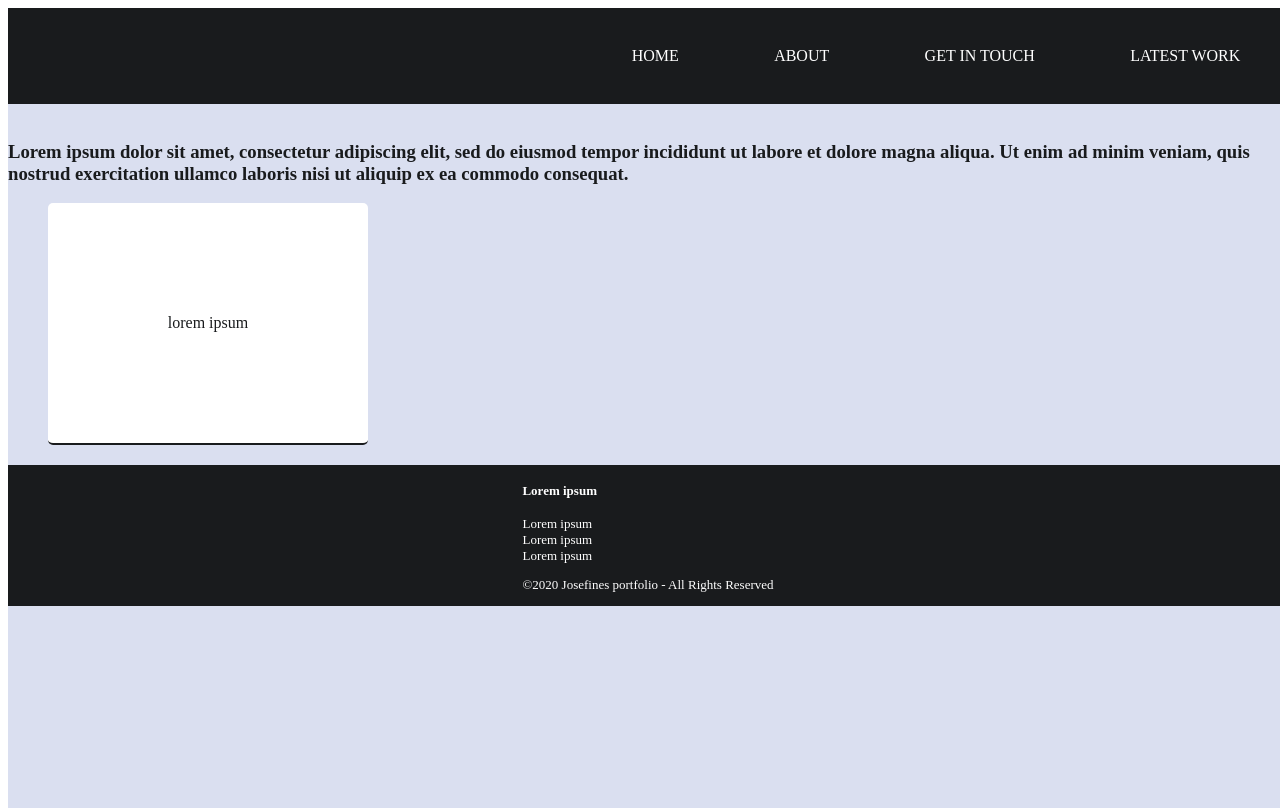
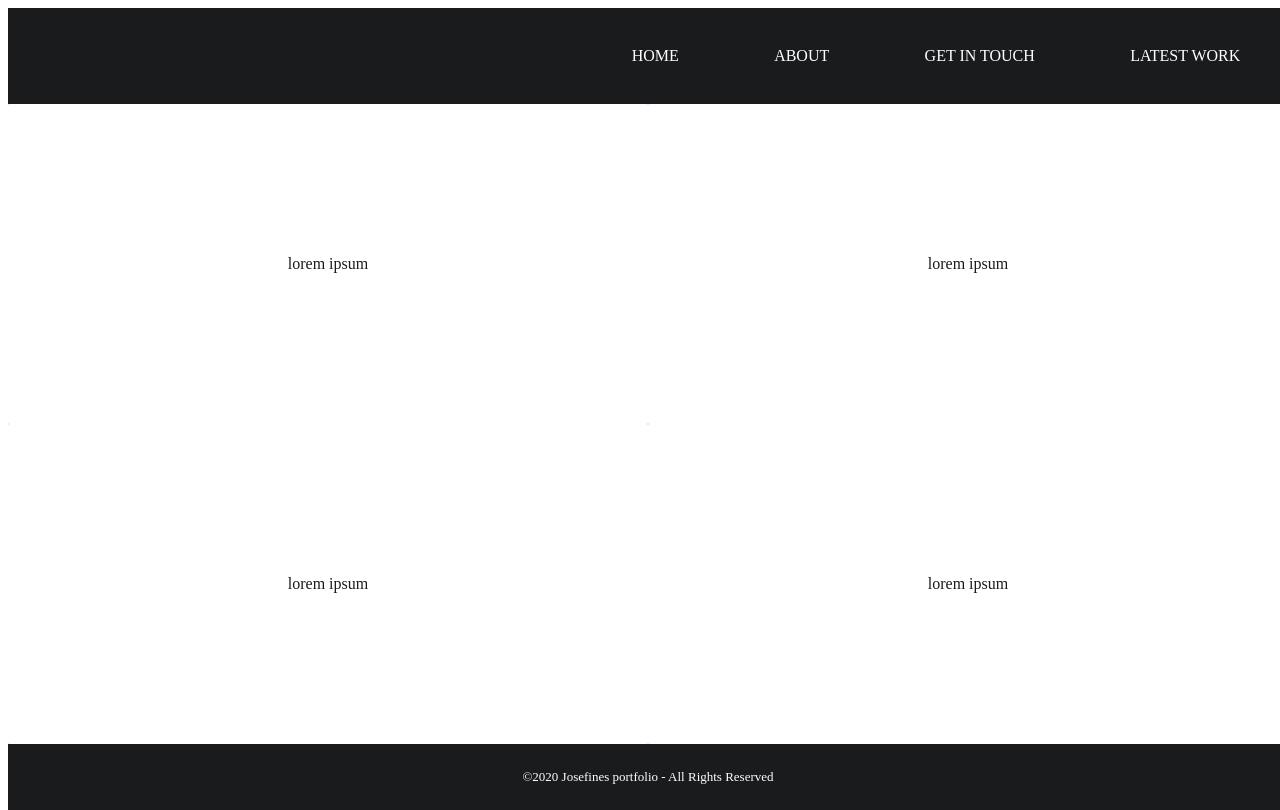
Before and after one commit to jbrorson/My-First-Portfolio-Site, a React (Create React App) app: page / in a window 1280 px wide. Built offline with nearby package versions, Linux system fonts and the light colour scheme.

Commit message:
new startingview

```diff
--- a/src/App.css
+++ b/src/App.css
@@ -9,7 +9,7 @@
     /* text-align: center; */
     height: 100vh;
     width: 100vw;
-    display: block;
+    display: inline-block;
     justify-content: center;
     background: var(--mainLightBlue);
     color: white;
--- a/src/App.js
+++ b/src/App.js
@@ -30,8 +30,11 @@ function App() {
                     <About />
                   </Route>
                 </Switch>
-              <Content />
+              {/* <Content /> */}
             <Card title="My skills" message="I'm a front-end developer" />
+            <Card />
+            <Card />
+            <Card />
             {/* <Card title="About me" message="27 Y/O, from Stockholm" />
           <Card title="Contact" message="Write something to me..."/> */}
         <Footer />
--- a/src/components/Card.js
+++ b/src/components/Card.js
@@ -1,49 +1,21 @@
 import React, { Component } from 'react';
 import styled from 'styled-components';
-// import './App.css';
-
-
-
-// function Card(props) {
-// 	return(
-// 		<div className="CardInfo">
-// 			<h3>{props.title}</h3>
-// 			<p>{props.message}</p>
-// 			<button>Click here</button>
-// 		</div>
-// 	);
-// }
-
-// export default Card;
 
 const Card = styled.div`
-	/* height: 300px;
-    width: 300px;  */
-    background: white;
-    border-radius: 5px;
+
+    border-radius: 2px;
     display: flex;
-    flex-direction: column;
-    justify-content: space-around;
+    /* flex-direction: column;  */
+    justify-content: center;
     align-items: center;
-
 	background: var(--mainWhite);
 	color: var(--mainDark);
-	width: 25vw;
-	height: 30vh;
-	margin: auto 20px;
+	width: 50%;
+	height: 40vh;
+	margin: auto 0;
 	padding: 0;
-	margin-bottom: 20px;
 	display: inline-flex;
-	align-items: center;
-	justify-items: center;
-	justify-content: space-evenly;
-	border-bottom: var(--mainDark) solid 2px;
 	position: relative;
-
-p {
-	text-align: center;
-}
-
 `;
 
 export default class Cardstyle extends Component {
--- a/src/components/Content.js
+++ b/src/components/Content.js
@@ -6,10 +6,12 @@ const Content = styled.span`
 /* height: 100vh;  */
 color: var(--mainDark);
 width: 90vw;
+display: flex;
+justify-content: flex-end;
 /* padding: 0 40px; */
-margin: auto;
-padding: 20px;
-border-radius: 5px;
+margin: 0;
+padding: 0;
+/* border-radius: 5px;  */
 margin-bottom: 0;
 /* display: flex;
 justify-content: center;
--- a/src/components/Footer.js
+++ b/src/components/Footer.js
@@ -1,98 +1,75 @@
 import React from 'react';
 import styled from 'styled-components';
+
+const FooterContainer = styled.span`
+width: 100vw;
+margin-bottom: 0;
+padding: 25px 0;
+font-size: 20px;
+font-size: 13px;
+display: flex;
+justify-content: center;
+background: var(--mainDark);
+color: var(--mainWhite);
+position: relative;
+
+`;
 
 
 function Footer() {
     return(
-        <FooterContainer className="main-footer">
-            <div className="footer-middle">
-                <div className="container">
-                    <div className="row">
-                        {/* COLUMN 1 */}
-                        <div className="col1">
-                            <h4>Lorem ipsum</h4>
-                            <ul className="list-unstyled">
-                                <li>Lorem ipsum</li>
-                                <li>Lorem ipsum</li>
-                                <li>Lorem ipsum</li>
-                            </ul>
-                        </div>
-                    </div>
-                    {/* FOOTER BOTTOM */}
-                    <div className="footer-bottom">
-                        <p className="text-xs-center">
-                            &copy;{new Date().getFullYear()} Josefines portfolio - All Rights Reserved
-                        </p>
-                    </div>
-                </div>
+        <FooterContainer>
+            <div>
+            &copy;{new Date().getFullYear()} Josefines portfolio - All Rights Reserved
             </div>
         </FooterContainer>
+
     );
 }
 
 export default Footer;
 
-const FooterContainer = styled.div`
-.main-footer {
-    width: 100vw;
-    margin-bottom: 0;
-    padding: 25px 0;
-    font-size: 20px;
-    /* display: block;
-    box-sizing: border-box;  */
+// const FooterContainer = styled.div`
+//     width: 100vw;
+//     margin-bottom: 0;
+//     padding: 25px 0;
+//     font-size: 20px;
+//     font-size: 13px;
+//     display: flex;
+//     flex-flow: nowrap;
+//     justify-content: center;
+//     background: var(--mainDark);
+//     color: var(--mainWhite);
+// }
 
-    /* margin: -100px; */
-
-    /* display: flex;
-    text-align: center;  */
-}
-/* .col1 {
-    font-size: 17px;
-    flex-flow: nowrap;
-    justify-content: center;
-
-} */
-.footer-middle {
-    font-size: 13px;
-    display: flex;
-    flex-flow: nowrap;
-    justify-content: center;
-    background: var(--mainDark);
-    color: var(--mainWhite);
-    /* display: flex;
-    text-align: center;  */
-    /* padding: 20px;
-    bottom: 0;
-    width: 100%; */
-    /* position: fixed;
-    z-index: 1;  */
-}
-ul {
-    list-style: none;
-    margin: 0;
-    padding: 0;
-}
-`;
-
-//SPARA!!!!!
-// const Footer = styled.footer`
-// .Footer {
-// background: rgb(242, 243, 247);
-// position: relative;
-// height: -12vh;
-// margin-top: -100px;
-// clear: both;
+// ul {
+//     list-style: none;
+//     margin: 0;
+//     padding: 0;
 // }
 // `;
 
-// export default class Footerstyle extends Component {
-// 	render() {
-// 		return (
-//             <Footer className="Footer">
-//                 Get in touch:
-//                 Phone: 0721776272
-//                 Email: josefine.brorson@gmail.com
-//             </Footer>
-// 		);
-// 	}
-// }
+
+// <FooterContainer className="main-footer">
+//             <div className="footer-middle">
+//                 <div className="container">
+//                     <div className="row">
+//                         {/* COLUMN 1 */}
+//                         <div className="col1">
+//                             <h4>Lorem ipsum</h4>
+//                             <ul className="list-unstyled">
+//                                 <li>Lorem ipsum</li>
+//                                 <li>Lorem ipsum</li>
+//                                 <li>Lorem ipsum</li>
+//                             </ul>
+//                         </div>
+//                     </div>
+//                     {/* FOOTER BOTTOM */}
+//                     <div className="footer-bottom">
+//                         <p className="text-xs-center">
+//                             &copy;{new Date().getFullYear()} Josefines portfolio - All Rights Reserved
+//                         </p>
+//                     </div>
+//                 </div>
+//             </div>
+//         </FooterContainer>
```
Also changed, not shown: src/components/Navbar.js (+0 -9 lines).
